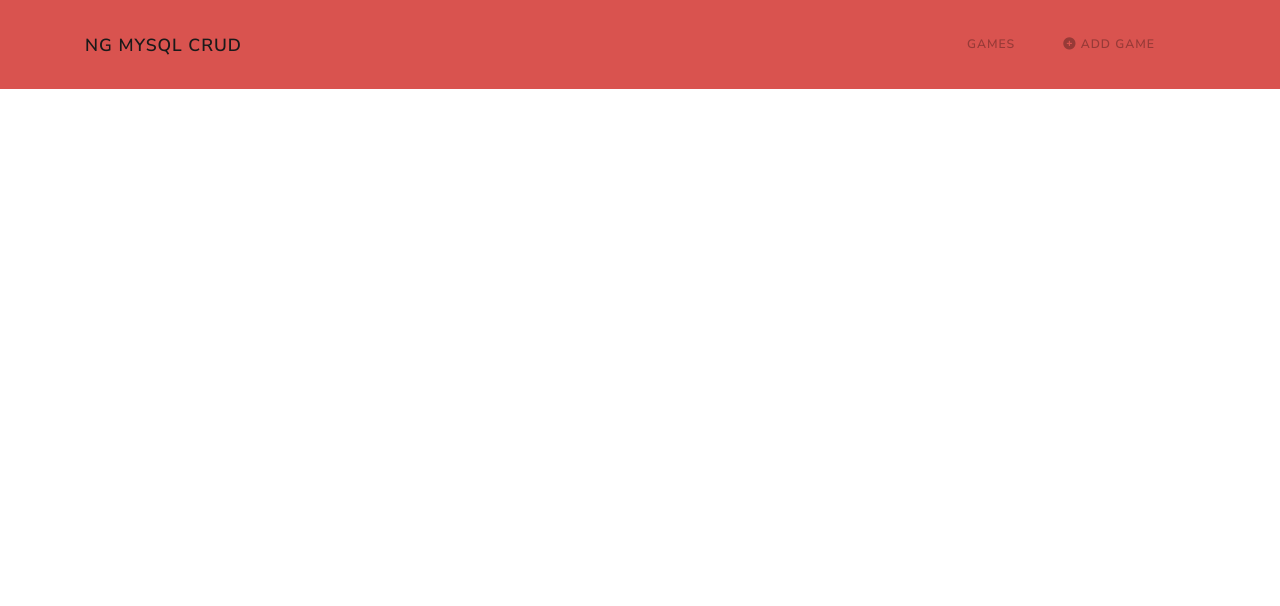
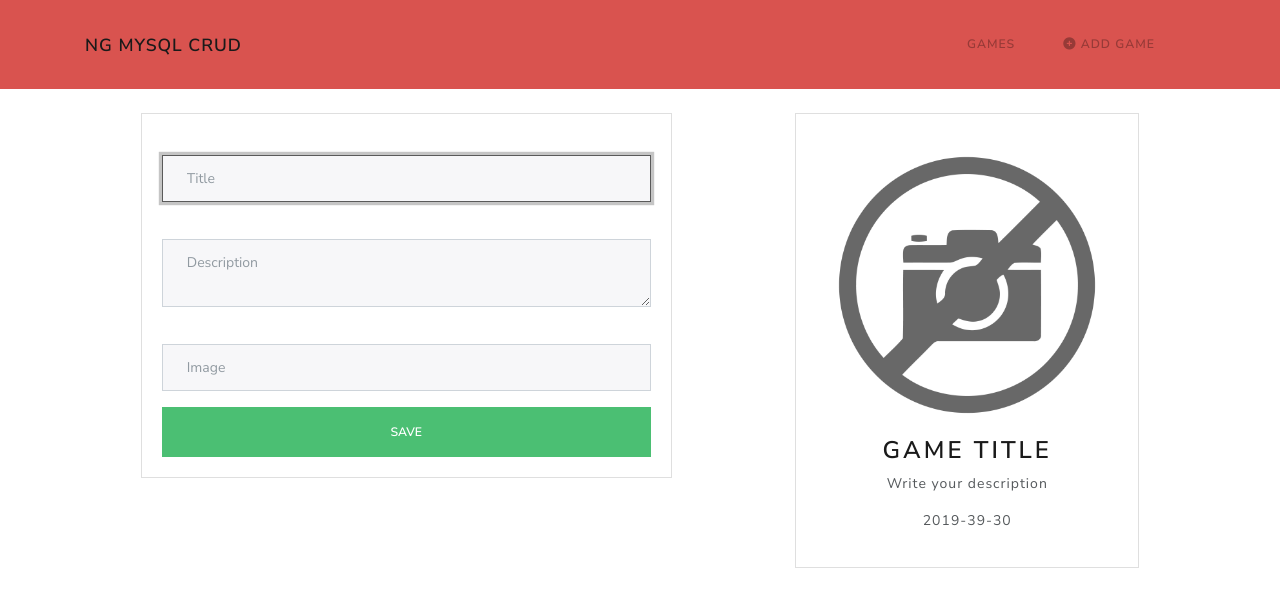
Before and after one commit to kkevin7/games_store_angular, an Angular app in the folder client/: page /games/edit/1 in a window 1280 px wide. Before the commit this address led to /. Shown: the top 606 px of the page. Built offline with nearby package versions, Linux system fonts and the light colour scheme.

Commit message:
Method of delete registers and redirect to other view from the form

```diff
--- a/client/src/app/app-routing.module.ts
+++ b/client/src/app/app-routing.module.ts
@@ -18,6 +18,10 @@ const routes: Routes = [
   {
     path: 'games/add',
     component: GameFormComponent
+  },
+  {
+    path: 'games/edit/:id',
+    component: GameFormComponent
   }
 ];
 
--- a/client/src/app/components/game-form/game-form.component.html
+++ b/client/src/app/components/game-form/game-form.component.html
@@ -1,4 +1,4 @@
-<div class="col-md-4 offset-md-4">
+<div class="col-md-6 mx-auto">
     <div class="card">
         <div class="card-body">
             <form>
@@ -20,10 +20,10 @@
     </div>
 </div>
 
-<div class="col-md-4">
+<div class="col-md-4 mx-auto">
     <div class="card card-body text-center">
         <img [src]="game.image == '' ? './assets/img/no-image.png' : game.image" class="card-img-top">
-        <h3>{{game.id}}. {{game.title == '' ? 'Game Title' : game.title}}</h3>
+        <h3>{{game.title == '' ? 'Game Title' : game.title}}</h3>
         <p>{{game.description == '' ? 'Write your description' : game.description}}</p>
         <p>{{game.created_at | date: 'yyyy-mm-dd'}}</p>
     </div>
--- a/client/src/app/components/game-form/game-form.component.ts
+++ b/client/src/app/components/game-form/game-form.component.ts
@@ -1,4 +1,6 @@
 import { Component, OnInit, HostBinding } from '@angular/core';
+import {Router} from '@angular/router'
+
 import { Game } from 'src/app/models/Game';
 import {GamesService} from '../../services/games.service';
 
@@ -20,7 +22,7 @@ export class GameFormComponent implements OnInit {
     created_at: new Date()
   };
 
-  constructor(private gamesService: GamesService) { }
+  constructor(private gamesService: GamesService, private route: Router) { }
 
   ngOnInit() {
   }
@@ -34,6 +36,7 @@ export class GameFormComponent implements OnInit {
     .subscribe(
       res => {
         console.log(res);
+        this.route.navigate(['/games']);
       },
       err => console.error(err)
     )
--- a/client/src/app/components/game-list/game-list.component.html
+++ b/client/src/app/components/game-list/game-list.component.html
@@ -2,7 +2,7 @@
     <div class="card text-center">
         <div class="card-header bg-dark text-white d-flex justify-content-between align-items-center">
             {{game.title}}
-            <button class="btn btn-danger">
+            <button class="btn btn-danger" (click)="deleteGame(game.id)">
                 <i class="far fa-trash-alt"></i>
             </button>
         </div>
--- a/client/src/app/components/game-list/game-list.component.ts
+++ b/client/src/app/components/game-list/game-list.component.ts
@@ -15,6 +15,10 @@ export class GameListComponent implements OnInit {
   constructor(private gamesService: GamesService) { }
 
   ngOnInit() {
+    this.getGames();
+  }
+
+  getGames(){
     this.gamesService.getGames().subscribe(
       res => {
         this.games = res;
@@ -24,4 +28,15 @@ export class GameListComponent implements OnInit {
     console.log("Came to Game List")
   }
 
+  deleteGame(id: string){
+    this.gamesService.deleteGame(id).subscribe(
+      res => {
+        console.log(res);
+        this.getGames();
+      },
+      err => console.log(err)
+    );
+    console.log(id);
+  }
+
 }
```
